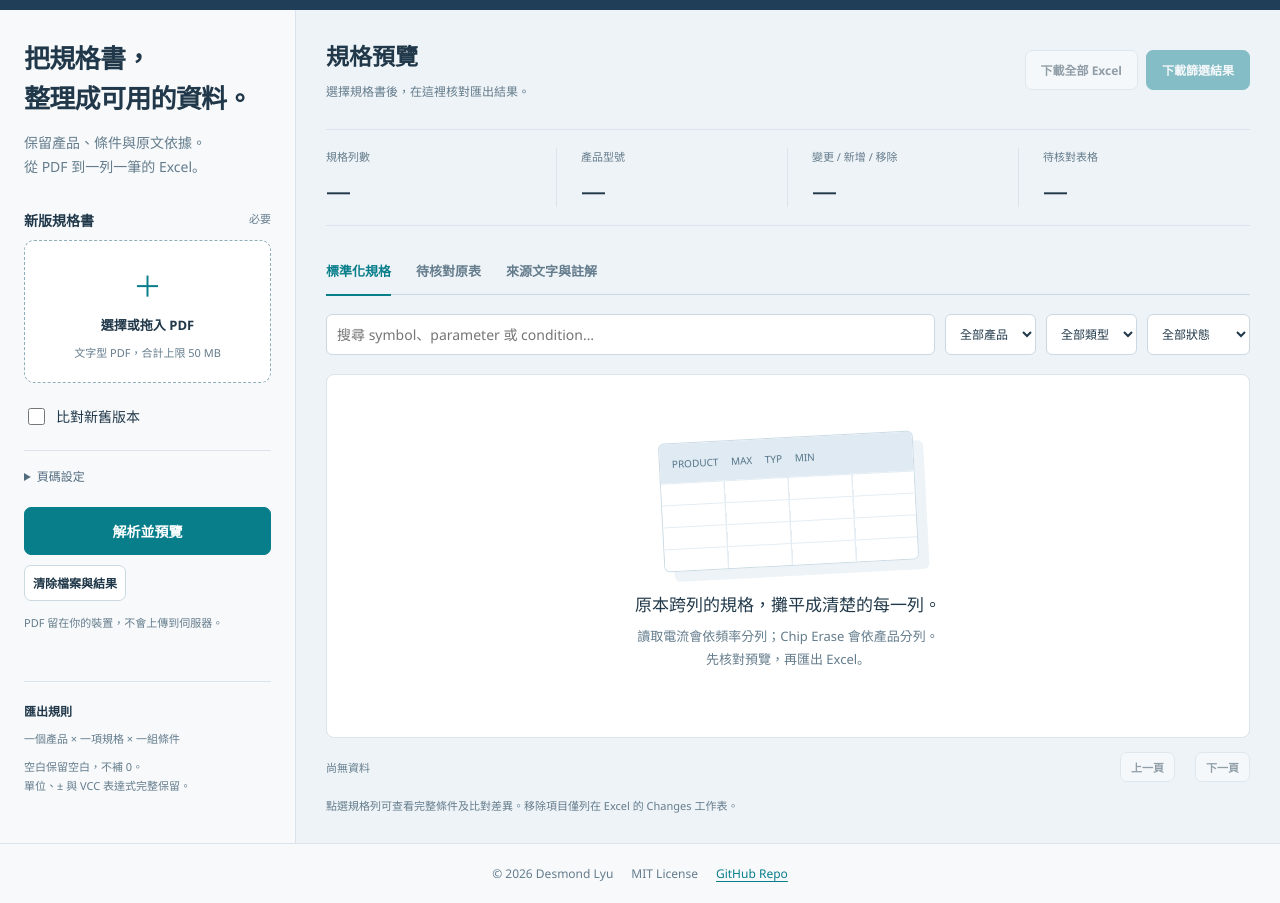
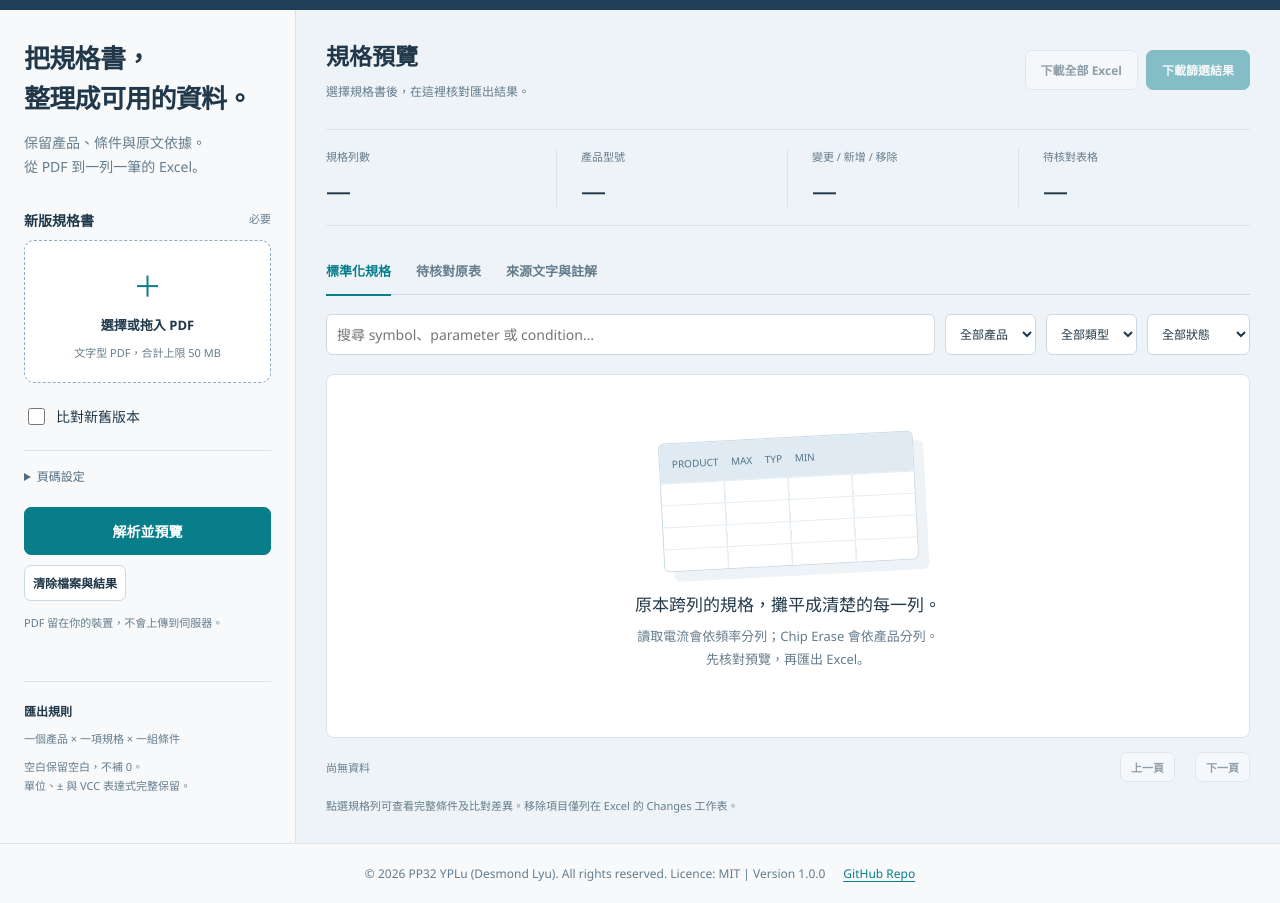
Before and after one commit to desmondlyu/datasheet_to_excel, a website built with Vite: page index.html in a window 1280 px wide. Shown: the part 62-965 px from the top of the page. Built offline with nearby package versions, Linux system fonts and the light colour scheme.

Commit message:
Update footer attribution and display Licence MIT with Version 1.0.0

```diff
--- a/index.html
+++ b/index.html
@@ -33,6 +33,6 @@
 <section id="review-panel" hidden><div id="review-list" class="raw-list"><p>解析後，無法可靠標準化的原表會列在這裡。</p></div></section>
 <section id="source-panel" hidden><div id="source-list" class="raw-list"><p>解析後可查看來源頁面的原文及註解。</p></div></section>
 </main></div>
-<footer class="site-footer"><span>© 2026 Desmond Lyu</span><span>MIT License</span><a href="https://github.com/desmondlyu/datasheet_to_excel" target="_blank" rel="noopener noreferrer">GitHub Repo</a></footer>
+<footer class="site-footer"><span>© 2026 PP32 YPLu (Desmond Lyu). All rights reserved. Licence: MIT | Version 1.0.0</span><a href="https://github.com/desmondlyu/datasheet_to_excel" target="_blank" rel="noopener noreferrer">GitHub Repo</a></footer>
 <dialog id="detail"><div class="dialog-head"><h2>規格詳情</h2><button id="close-detail" aria-label="關閉詳情">×</button></div><div id="detail-content"></div></dialog>
 </body></html>
```
